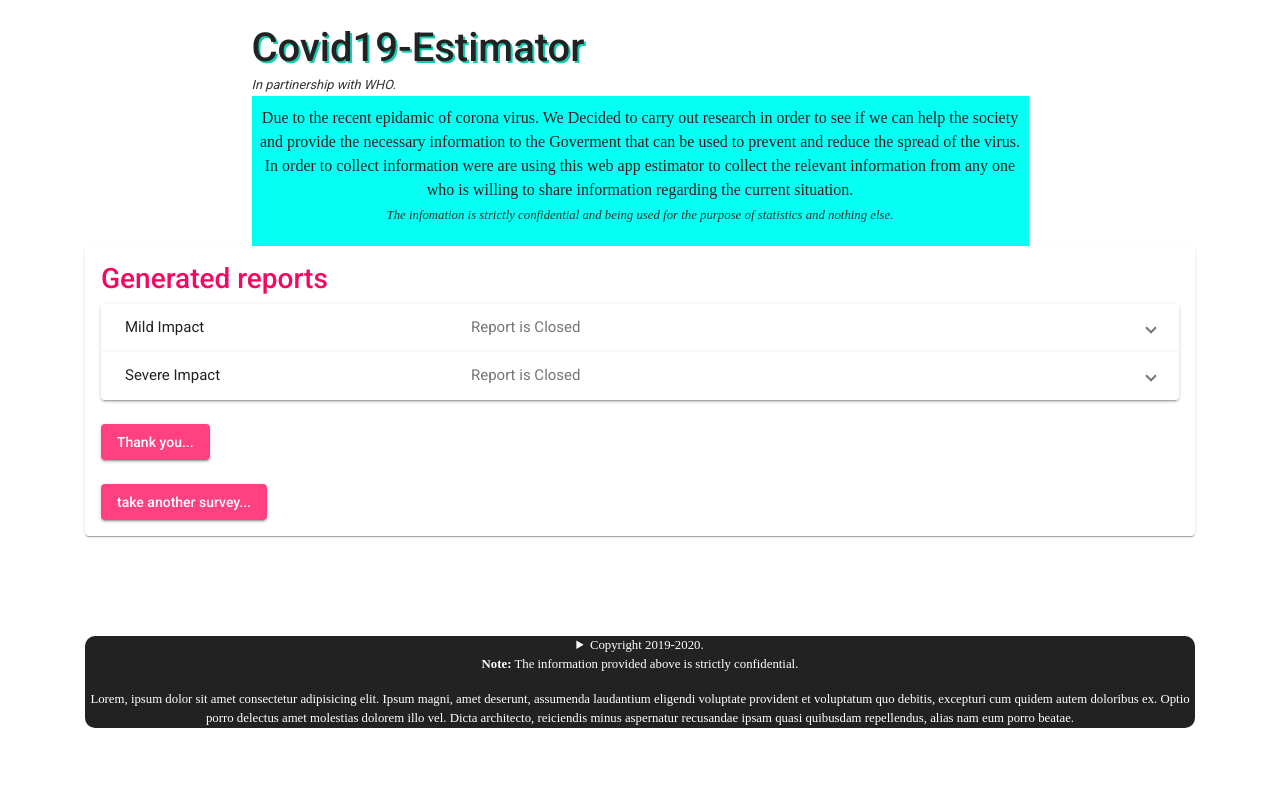
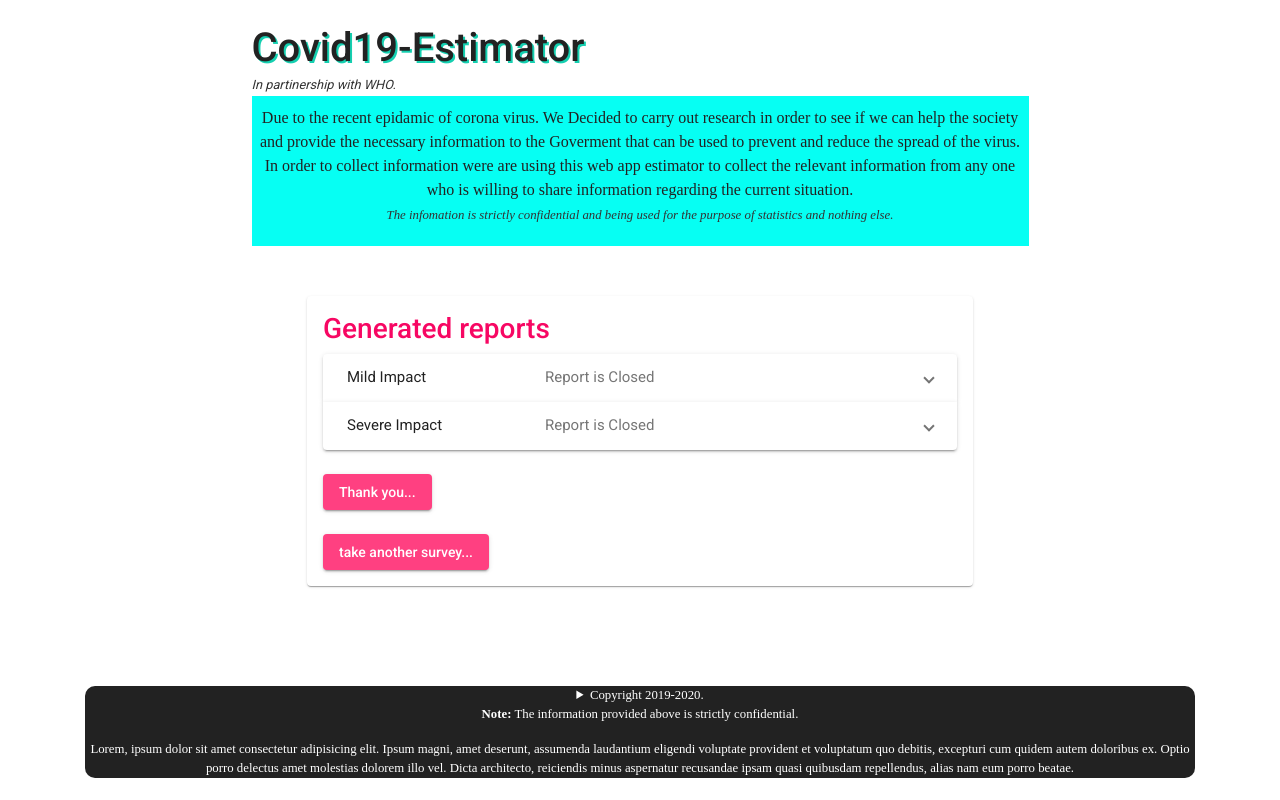
Before and after one commit to amosmoyo/COVID19-ESTIMATOR, an Angular app: page /home/report in a window 1280 px wide. Built offline with nearby package versions, Linux system fonts and the light colour scheme.

Commit message:
new changes

```diff
--- a/src/app/components/report/report.component.css
+++ b/src/app/components/report/report.component.css
@@ -1,3 +1,42 @@
+@media only screen and (max-width: 600px) {
+  mat-card{
+    width: 100%;  margin-top: 50px;
+    margin-right: auto; margin-left: auto;
+    margin-bottom:100px;
+  }
+}
+
+@media screen and (min-width: 600px) {
+  mat-card{
+    width: 80%;  margin-top: 50px;
+    margin-right: auto; margin-left: auto;
+    margin-bottom:100px;
+  }
+}
+
+@media screen and (min-width: 768px) {
+  mat-cardr{
+    width: 60%;  margin-top: 50px;
+    margin-right: auto; margin-left: auto;
+    margin-bottom:100px;
+  }
+}
+
+@media screen and (min-width: 992px) {
+  mat-card{
+    width: 60%;  margin-top: 50px;
+    margin-right: auto; margin-left: auto;
+    margin-bottom:100px;
+  }
+}
+
+@media screen and (min-width: 1200px) {
+  mat-card{
+    width: 60%;  margin-top: 50px;
+    margin-right: auto; margin-left: auto;
+    margin-bottom:100px;
+  }
+}
 span{
   color:#ffffff;
   background-color: rgb(216, 25, 99)!important;
@@ -13,9 +52,6 @@ a{
   color: blue;
   font-weight: bold;
 }
-mat-card{
-  margin-bottom:100px;
-}
 
 .h3{
   color: rgb(247, 7, 99);
```
